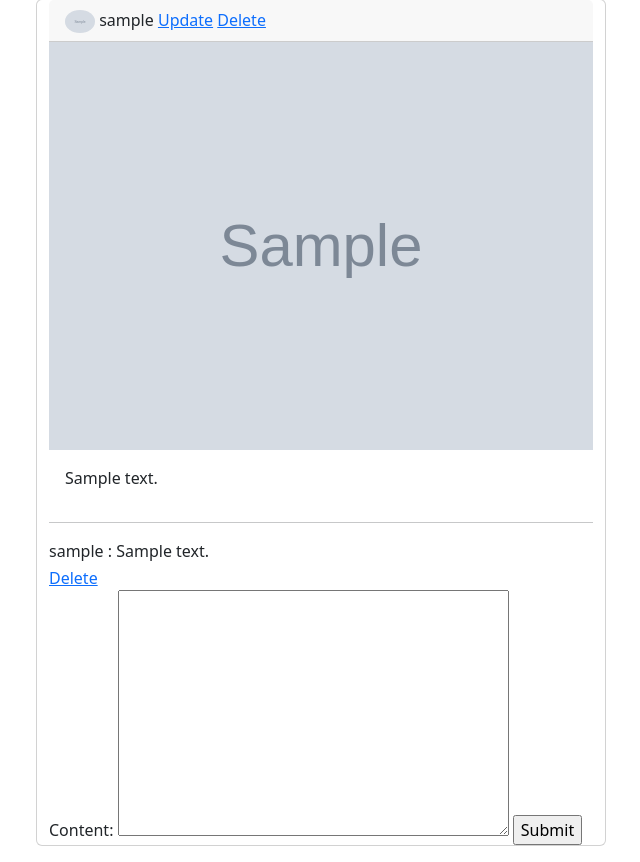
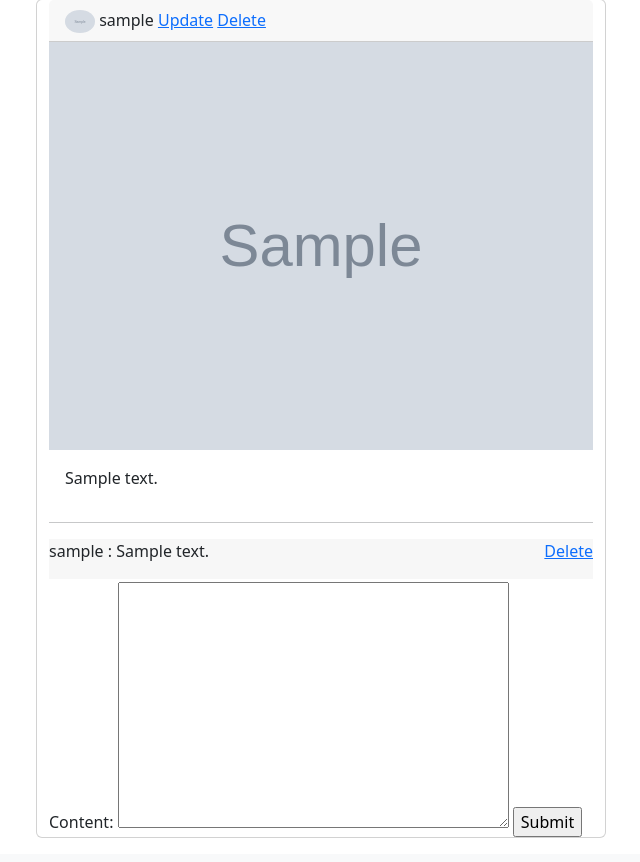
Before and after one commit to Three-In-One-31/GUCo, a Django app: page /posts/ in a window 1280 px wide. Shown: the part 73-935 px from the top of the page, without its empty margins (34-674 px from the left). After the commit the page ends 911 px from the top, so only its background shows below. Run offline with Django 4.2, Linux system fonts and the light colour scheme; a user stored in the database is signed in; tables that the repository leaves empty hold one stand-in row (values such as "Sample post"); grey boxes marked "Sample" are stand-in pictures; some libraries are stand-ins or nearby versions.

Commit message:
자신의 댓글에 백그라운드 적용, delete를 같은 줄에 표현

```diff
--- a/posts/templates/_card.html
+++ b/posts/templates/_card.html
@@ -30,11 +30,15 @@
     </div>
 
     {% for comment in post.comment_set.all %}
+    {% if user == comment.user %}
+    <div style="margin-bottom: 3px; background-color: rgb(247, 247, 247); display: flex; flex-direction: row; justify-content: space-between;">
+        <p>{{ comment.user }} : {{ comment.content }} </p>
+        <a style="text-align: right;" href="{% url 'posts:comment_delete' post_id=post.id id=comment.id %}">Delete</a>
+    </div>
+    {% else %}
     <p style="margin-bottom: 3px;">
         {{ comment.user }} : {{ comment.content }}
     </p>
-    {% if user == comment.user %}
-    <a href="{% url 'posts:comment_delete' post_id=post.id id=comment.id %}">Delete</a>
     {% endif %}
     {% endfor %}
 
```
